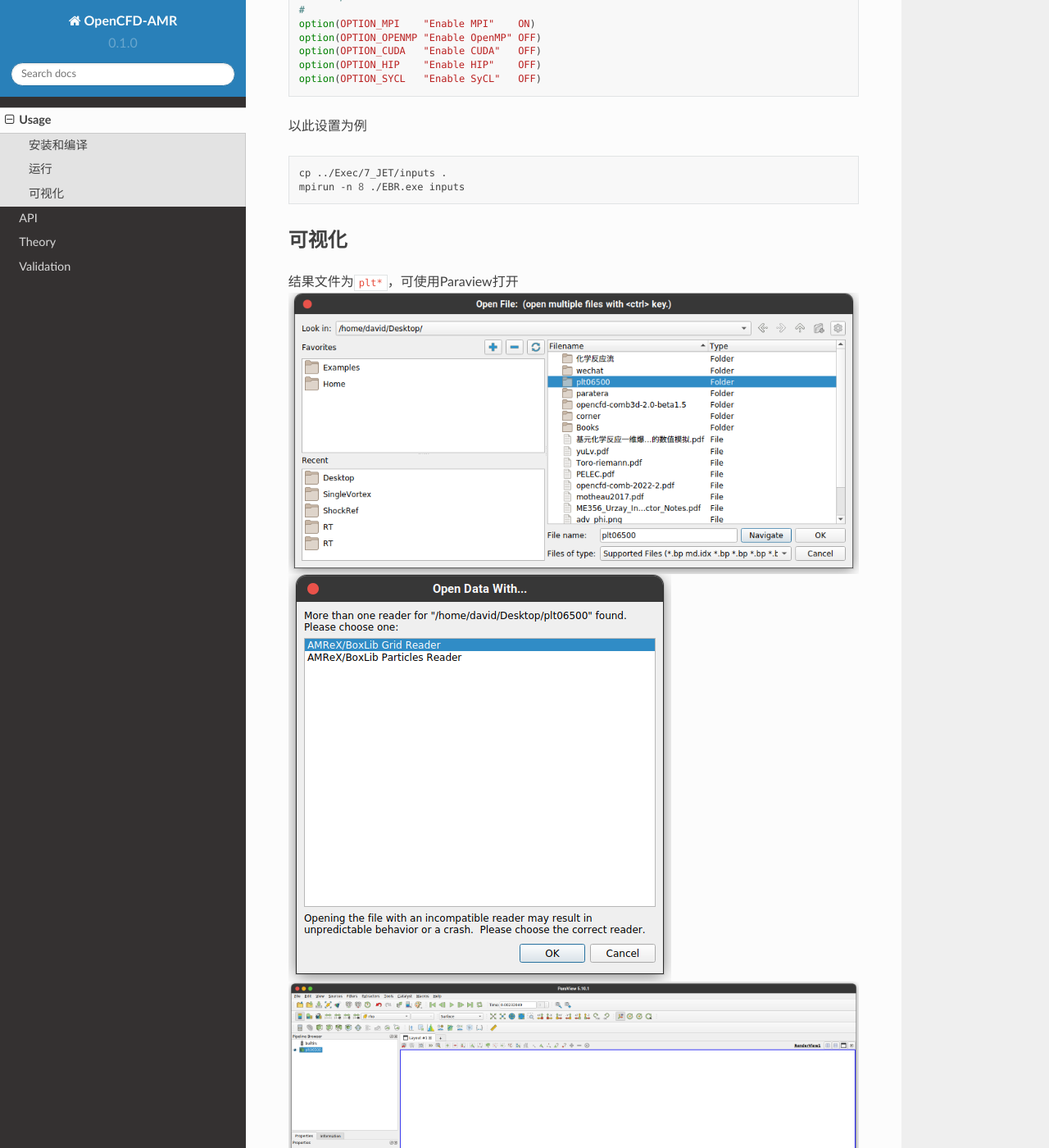
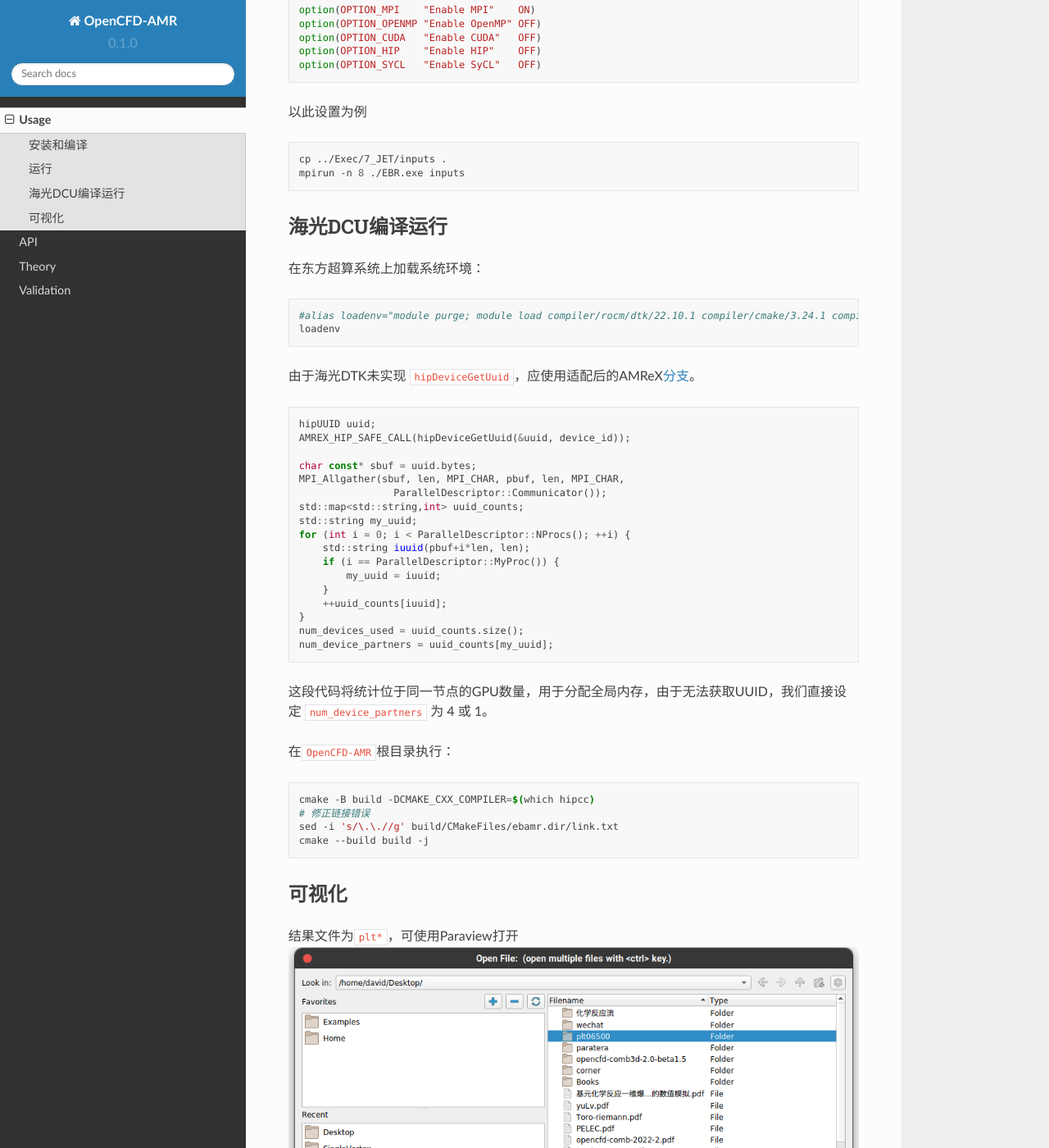
Before and after one commit to FR13ndSDP/OpenCFD-AMR-DOC, a Sphinx documentation site: the page built from docs/source/usage.md, in a window 1280 px wide and 1400 px high, scrolled down 621 px. Shown: the whole window at 82% size. Built offline with Sphinx 7.4.7 and the Read the Docs theme 2.0.0, drawn with Linux system fonts in a browser that asks for light colours; some of the changed text lies outside the part shown.

Commit message:
update validation and DCU usage

````diff
--- a/docs/source/usage.md
+++ b/docs/source/usage.md
@@ -5,8 +5,7 @@
 git clone --recursive git@github.com:FR13ndSDP/OpenCFD-AMR.git
 cd OpenCFD-AMR
 
-cmake -B build; cd build
-make -j <N> # thread number
+cmake -B build; cmake --build build -j <N> # thread number
 ```
 
 ## 运行
@@ -36,6 +35,45 @@ cp ../Exec/7_JET/inputs .
 mpirun -n 8 ./EBR.exe inputs
 ```
 
+## 海光DCU编译运行
+
+在东方超算系统上加载系统环境：
+```bash
+#alias loadenv="module purge; module load compiler/rocm/dtk/22.10.1 compiler/cmake/3.24.1 compiler/intel/2017.5.239 mpi/hpcx/2.7.4/intel-2017.5.239"
+loadenv
+```
+
+由于海光DTK未实现 `hipDeviceGetUuid`，应使用适配后的AMReX[分支](https://github.com/FR13ndSDP/amrex/tree/DCU)。
+
+```C++
+hipUUID uuid;
+AMREX_HIP_SAFE_CALL(hipDeviceGetUuid(&uuid, device_id));
+
+char const* sbuf = uuid.bytes;
+MPI_Allgather(sbuf, len, MPI_CHAR, pbuf, len, MPI_CHAR,
+                ParallelDescriptor::Communicator());
+std::map<std::string,int> uuid_counts;
+std::string my_uuid;
+for (int i = 0; i < ParallelDescriptor::NProcs(); ++i) {
+    std::string iuuid(pbuf+i*len, len);
+    if (i == ParallelDescriptor::MyProc()) {
+        my_uuid = iuuid;
+    }
+    ++uuid_counts[iuuid];
+}
+num_devices_used = uuid_counts.size();
+num_device_partners = uuid_counts[my_uuid];
+```
+这段代码将统计位于同一节点的GPU数量，用于分配全局内存，由于无法获取UUID，我们直接设定 `num_device_partners` 为 4 或 1。
+
+在`OpenCFD-AMR`根目录执行：
+```bash
+cmake -B build -DCMAKE_CXX_COMPILER=$(which hipcc)
+# 修正链接错误
+sed -i 's/\.\.//g' build/CMakeFiles/ebamr.dir/link.txt
+cmake --build build -j
+```
+
 ## 可视化
 
 结果文件为`plt*`，可使用Paraview打开
````
Also changed, not shown: docs/source/validation.md (+6 -4 lines).
